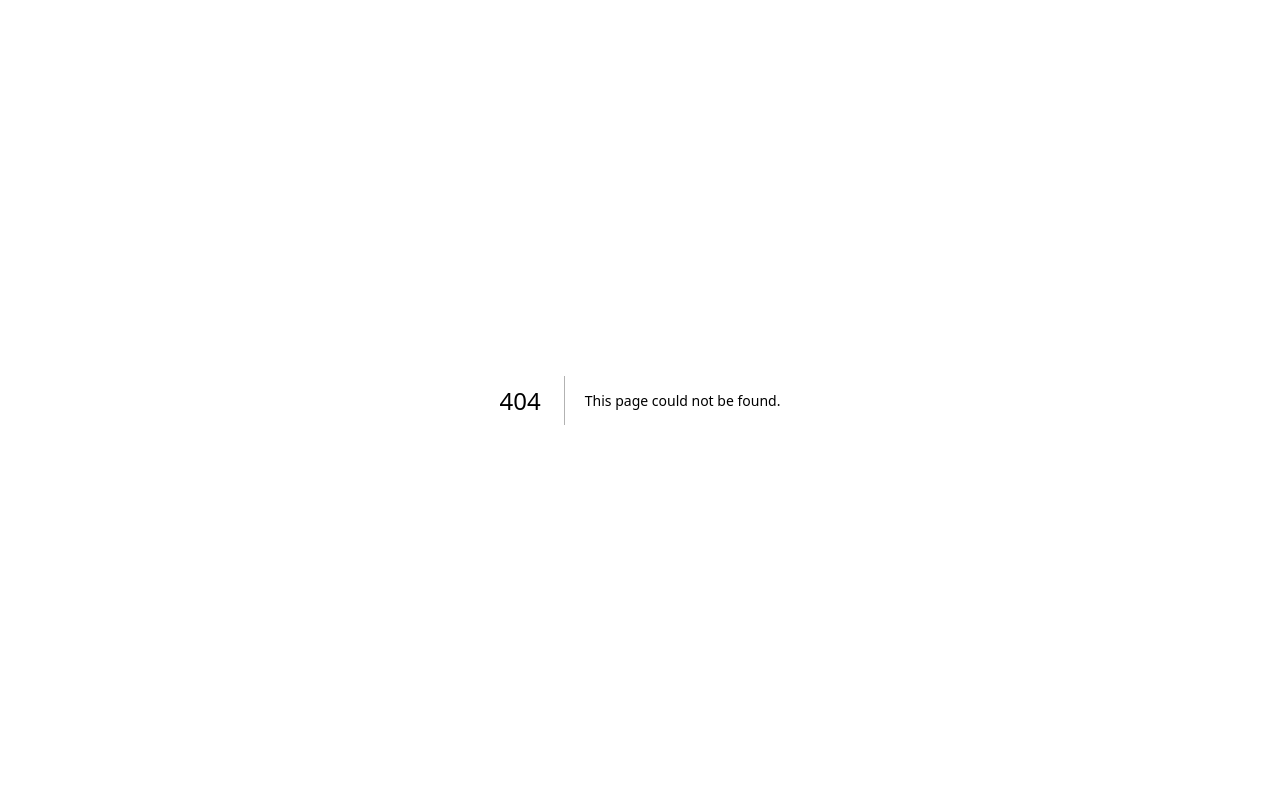
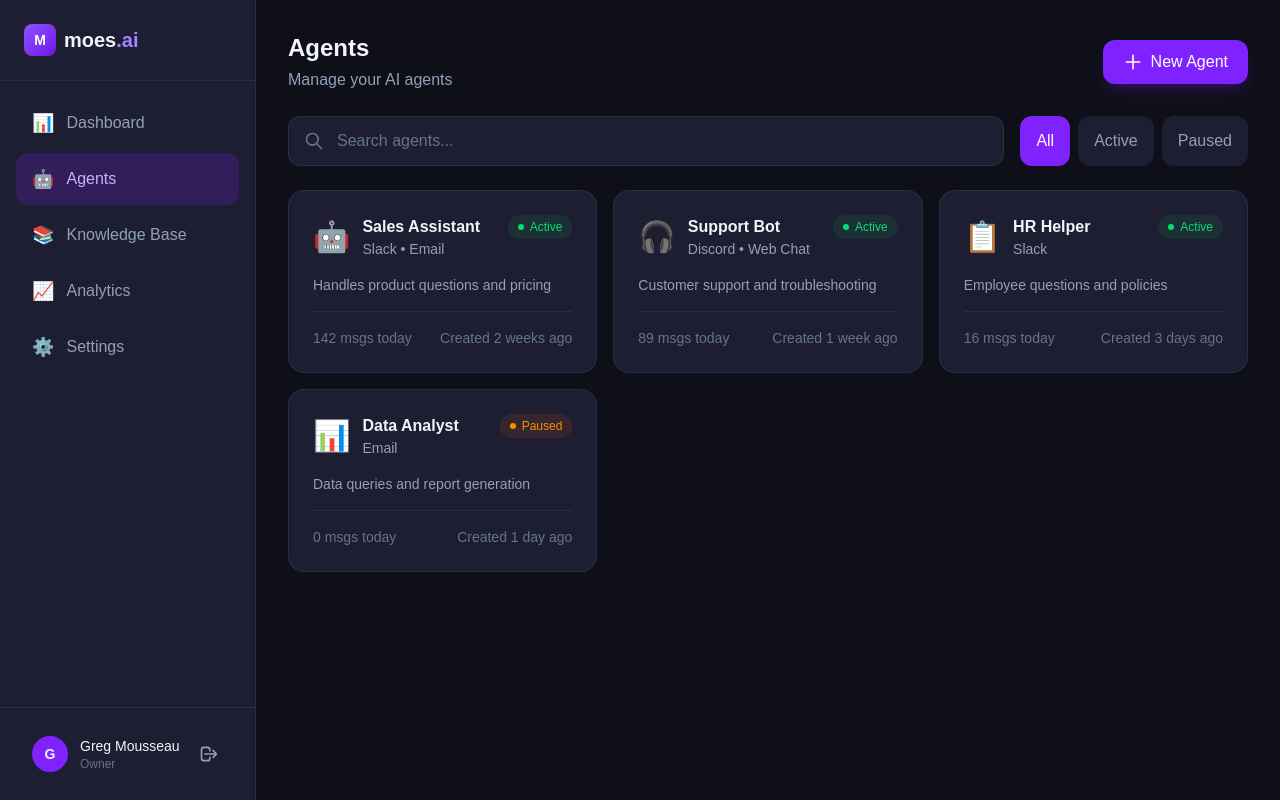
Before and after one commit to gregmousseau/moes-ai-app, a Next.js app: page /agents in a window 1280 px wide. Before the commit this address had no page. Built offline with nearby package versions, Linux system fonts and the light colour scheme.

Commit message:
feat: add agents list page
- Grid view with search and filters
- Active/paused status filtering
- Empty state with CTA
- Shared sidebar layout for agents section

```diff
--- /dev/null
+++ b/src/app/agents/layout.tsx
@@ -0,0 +1,92 @@
+'use client';
+
+import React from 'react';
+import Link from 'next/link';
+import { usePathname } from 'next/navigation';
+
+const navItems = [
+  { href: '/dashboard', label: 'Dashboard', icon: '📊' },
+  { href: '/agents', label: 'Agents', icon: '🤖' },
+  { href: '/knowledge', label: 'Knowledge Base', icon: '📚' },
+  { href: '/analytics', label: 'Analytics', icon: '📈' },
+  { href: '/settings', label: 'Settings', icon: '⚙️' },
+];
+
+export default function AgentsLayout({
+  children,
+}: {
+  children: React.ReactNode;
+}) {
+  const pathname = usePathname();
+
+  // Don't show sidebar for agent creation wizard
+  if (pathname === '/agents/new') {
+    return <>{children}</>;
+  }
+
+  return (
+    <div className="flex min-h-screen bg-[#0f0f1a] text-slate-100">
+      {/* Sidebar */}
+      <aside className="w-64 bg-[#1e1e32] border-r border-slate-700/50 flex flex-col">
+        {/* Logo */}
+        <div className="p-6 border-b border-slate-700/50">
+          <Link href="/dashboard" className="flex items-center gap-2">
+            <div className="w-8 h-8 rounded-lg bg-gradient-to-br from-violet-500 to-violet-700 flex items-center justify-center">
+              <span className="text-white font-bold text-sm">M</span>
+            </div>
+            <span className="text-xl font-bold">moes<span className="text-violet-400">.ai</span></span>
+          </Link>
+        </div>
+
+        {/* Navigation */}
+        <nav className="flex-1 p-4">
+          <ul className="space-y-1">
+            {navItems.map((item) => {
+              const isActive = pathname === item.href || pathname?.startsWith(item.href + '/');
+              return (
+                <li key={item.href}>
+                  <Link
+                    href={item.href}
+                    className={`flex items-center gap-3 px-4 py-3 rounded-xl transition-colors ${
+                      isActive
+                        ? 'bg-violet-600/20 text-violet-300'
+                        : 'text-slate-400 hover:text-white hover:bg-slate-700/50'
+                    }`}
+                  >
+                    <span className="text-lg">{item.icon}</span>
+                    <span className="font-medium">{item.label}</span>
+                  </Link>
+                </li>
+              );
+            })}
+          </ul>
+        </nav>
+
+        {/* User section */}
+        <div className="p-4 border-t border-slate-700/50">
+          <div className="flex items-center gap-3 px-4 py-3">
+            <div className="w-9 h-9 rounded-full bg-violet-600 flex items-center justify-center text-sm font-semibold">
+              G
+            </div>
+            <div className="flex-1 min-w-0">
+              <p className="text-sm font-medium truncate">Greg Mousseau</p>
+              <p className="text-xs text-slate-500">Owner</p>
+            </div>
+            <button className="text-slate-400 hover:text-white p-1">
+              <svg className="w-5 h-5" fill="none" stroke="currentColor" viewBox="0 0 24 24">
+                <path strokeLinecap="round" strokeLinejoin="round" strokeWidth={2} d="M17 16l4-4m0 0l-4-4m4 4H7m6 4v1a3 3 0 01-3 3H6a3 3 0 01-3-3V7a3 3 0 013-3h4a3 3 0 013 3v1" />
+              </svg>
+            </button>
+          </div>
+        </div>
+      </aside>
+
+      {/* Main Content */}
+      <main className="flex-1 overflow-auto">
+        <div className="p-8">
+          {children}
+        </div>
+      </main>
+    </div>
+  );
+}
--- /dev/null
+++ b/src/app/agents/page.tsx
@@ -0,0 +1,132 @@
+'use client';
+
+import React, { useState } from 'react';
+import Link from 'next/link';
+
+// Mock data - would come from Supabase
+const mockAgents = [
+  { id: '1', name: 'Sales Assistant', emoji: '🤖', description: 'Handles product questions and pricing', channels: ['Slack', 'Email'], messages: 142, status: 'active', createdAt: '2 weeks ago' },
+  { id: '2', name: 'Support Bot', emoji: '🎧', description: 'Customer support and troubleshooting', channels: ['Discord', 'Web Chat'], messages: 89, status: 'active', createdAt: '1 week ago' },
+  { id: '3', name: 'HR Helper', emoji: '📋', description: 'Employee questions and policies', channels: ['Slack'], messages: 16, status: 'active', createdAt: '3 days ago' },
+  { id: '4', name: 'Data Analyst', emoji: '📊', description: 'Data queries and report generation', channels: ['Email'], messages: 0, status: 'paused', createdAt: '1 day ago' },
+];
+
+export default function AgentsPage() {
+  const [filter, setFilter] = useState<'all' | 'active' | 'paused'>('all');
+  const [search, setSearch] = useState('');
+
+  const filteredAgents = mockAgents.filter(agent => {
+    const matchesFilter = filter === 'all' || agent.status === filter;
+    const matchesSearch = agent.name.toLowerCase().includes(search.toLowerCase()) ||
+                         agent.description.toLowerCase().includes(search.toLowerCase());
+    return matchesFilter && matchesSearch;
+  });
+
+  return (
+    <div className="space-y-6">
+      {/* Header */}
+      <div className="flex items-center justify-between">
+        <div>
+          <h1 className="text-2xl font-bold">Agents</h1>
+          <p className="text-slate-400 mt-1">Manage your AI agents</p>
+        </div>
+        <Link
+          href="/agents/new"
+          className="flex items-center gap-2 px-5 py-2.5 bg-violet-600 hover:bg-violet-500 text-white font-medium rounded-xl transition-colors shadow-lg shadow-violet-600/20"
+        >
+          <svg className="w-5 h-5" fill="none" stroke="currentColor" viewBox="0 0 24 24">
+            <path strokeLinecap="round" strokeLinejoin="round" strokeWidth={2} d="M12 4v16m8-8H4" />
+          </svg>
+          New Agent
+        </Link>
+      </div>
+
+      {/* Filters */}
+      <div className="flex flex-col sm:flex-row gap-4">
+        <div className="relative flex-1">
+          <svg className="absolute left-4 top-1/2 -translate-y-1/2 w-5 h-5 text-slate-500" fill="none" stroke="currentColor" viewBox="0 0 24 24">
+            <path strokeLinecap="round" strokeLinejoin="round" strokeWidth={2} d="M21 21l-6-6m2-5a7 7 0 11-14 0 7 7 0 0114 0z" />
+          </svg>
+          <input
+            type="text"
+            placeholder="Search agents..."
+            value={search}
+            onChange={(e) => setSearch(e.target.value)}
+            className="w-full pl-12 pr-4 py-3 bg-[#1e1e32] border border-slate-700/50 rounded-xl text-white placeholder-slate-500 focus:outline-none focus:border-violet-500"
+          />
+        </div>
+        <div className="flex gap-2">
+          {(['all', 'active', 'paused'] as const).map((status) => (
+            <button
+              key={status}
+              onClick={() => setFilter(status)}
+              className={`px-4 py-3 rounded-xl font-medium transition-colors ${
+                filter === status
+                  ? 'bg-violet-600 text-white'
+                  : 'bg-[#1e1e32] text-slate-400 hover:text-white'
+              }`}
+            >
+              {status.charAt(0).toUpperCase() + status.slice(1)}
+            </button>
+          ))}
+        </div>
+      </div>
+
+      {/* Agents Grid */}
+      {filteredAgents.length === 0 ? (
+        <div className="text-center py-12">
+          <div className="text-4xl mb-4">🤖</div>
+          <h3 className="text-lg font-medium mb-2">No agents found</h3>
+          <p className="text-slate-400 mb-6">
+            {search ? 'Try a different search term' : 'Create your first agent to get started'}
+          </p>
+          {!search && (
+            <Link
+              href="/agents/new"
+              className="inline-flex items-center gap-2 px-5 py-2.5 bg-violet-600 hover:bg-violet-500 text-white font-medium rounded-xl transition-colors"
+            >
+              Create Agent
+            </Link>
+          )}
+        </div>
+      ) : (
+        <div className="grid grid-cols-1 md:grid-cols-2 lg:grid-cols-3 gap-4">
+          {filteredAgents.map((agent) => (
+            <Link
+              key={agent.id}
+              href={`/agents/${agent.id}`}
+              className="bg-[#1e1e32] border border-slate-700/50 rounded-2xl p-6 hover:border-violet-500/50 transition-all group"
+            >
+              <div className="flex items-start justify-between mb-4">
+                <div className="flex items-center gap-3">
+                  <span className="text-3xl">{agent.emoji}</span>
+                  <div>
+                    <h3 className="font-semibold group-hover:text-violet-300 transition-colors">{agent.name}</h3>
+                    <p className="text-sm text-slate-400">{agent.channels.join(' • ')}</p>
+                  </div>
+                </div>
+                <span className={`inline-flex items-center gap-1.5 px-2.5 py-1 rounded-full text-xs font-medium ${
+                  agent.status === 'active'
+                    ? 'bg-green-500/10 text-green-400'
+                    : 'bg-orange-500/10 text-orange-400'
+                }`}>
+                  <span className={`w-1.5 h-1.5 rounded-full ${
+                    agent.status === 'active' ? 'bg-green-400' : 'bg-orange-400'
+                  }`} />
+                  {agent.status === 'active' ? 'Active' : 'Paused'}
+                </span>
+              </div>
+
+              <p className="text-sm text-slate-400 mb-4 line-clamp-2">{agent.description}</p>
+
+              <div className="flex items-center justify-between text-sm pt-4 border-t border-slate-700/50">
+                <span className="text-slate-500">{agent.messages} msgs today</span>
+                <span className="text-slate-500">Created {agent.createdAt}</span>
+              </div>
+            </Link>
+          ))}
+        </div>
+      )}
+    </div>
+  );
+}
```
